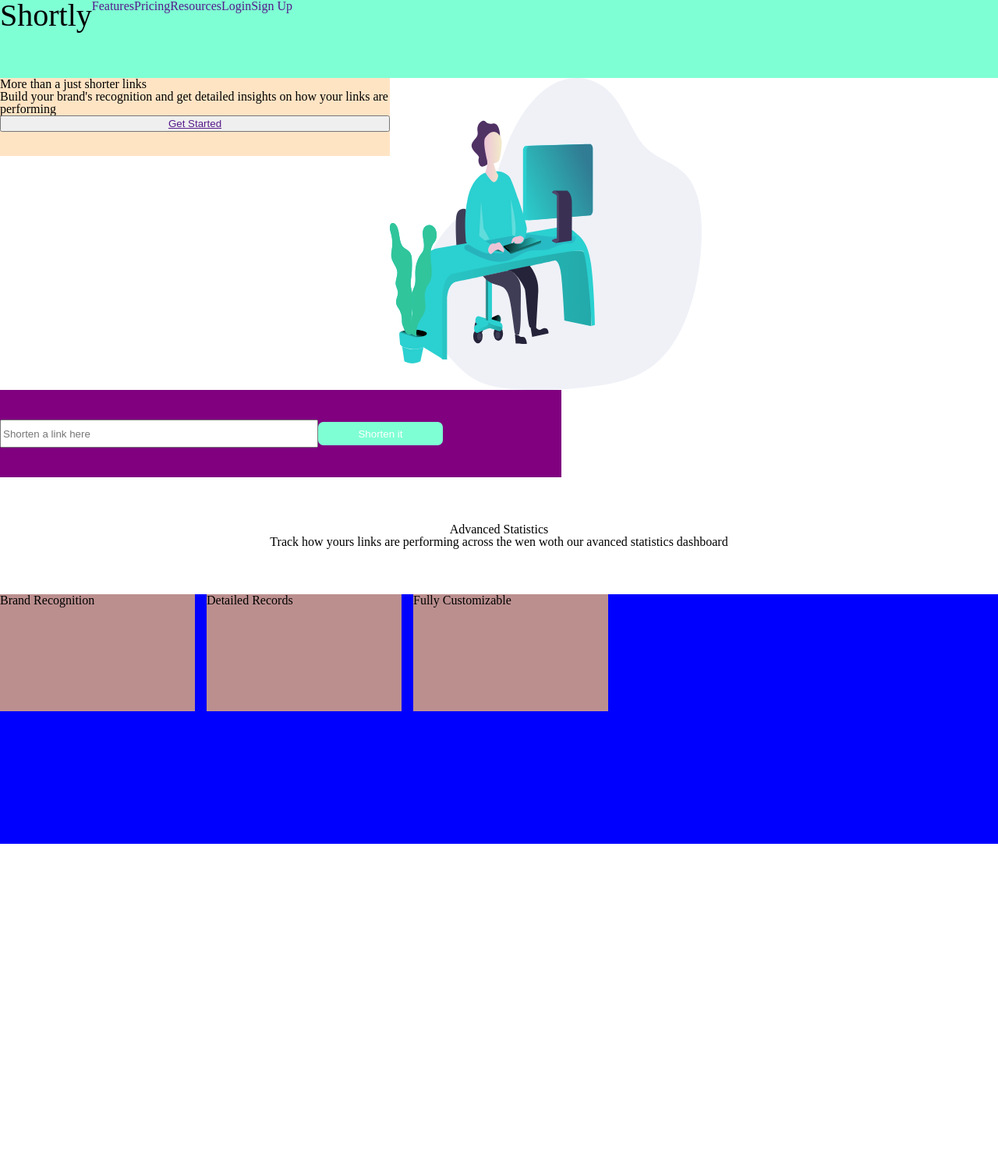
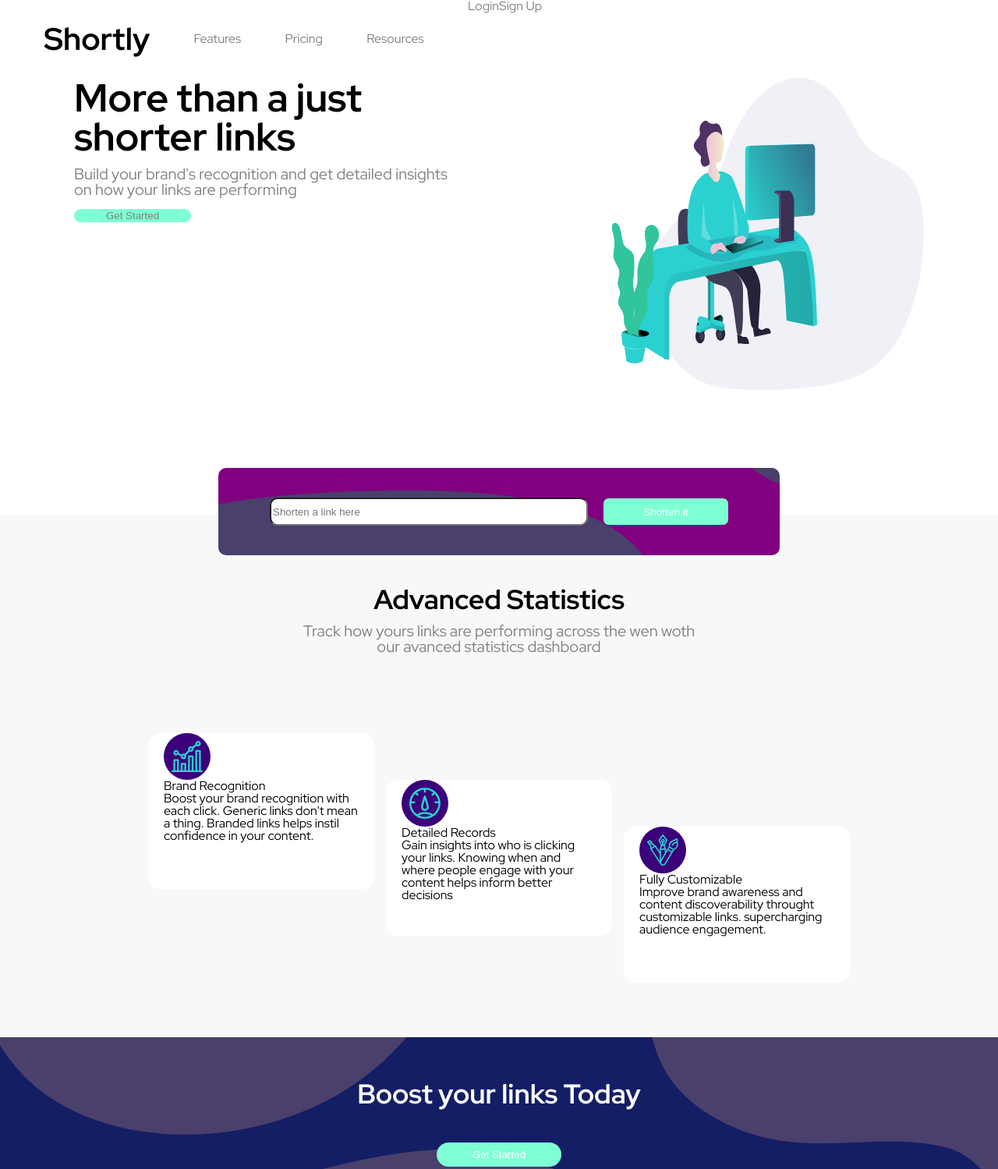
Before and after one commit to MarcosGrandesso/D8-url-shortening-api-master, a plain HTML site: page index.html in a window 1280 px wide. Shown: the top 1499 px of the page at 78% size. Before the commit the page ends 1082 px from the top, so only its background shows below. Drawn offline with Linux system fonts and the light colour scheme.

Commit message:
bastante coisa feita e sigo apanhando nesse flexbox

```diff
--- a/index.html
+++ b/index.html
@@ -1,34 +1,47 @@
 <!DOCTYPE html>
 <html lang="en">
+
 <head>
   <meta charset="UTF-8">
-  <meta name="viewport" content="width=device-width, initial-scale=1.0"> <!-- displays site properly based on user's device -->
+  <meta name="viewport" content="width=device-width, initial-scale=1.0">
+  <!-- displays site properly based on user's device -->
 
   <link rel="icon" type="image/png" sizes="32x32" href="./images/favicon-32x32.png">
   <link rel="stylesheet" href="style.css">
   <link rel="stylesheet" href="reset.css">
+  <link rel="preconnect" href="https://fonts.googleapis.com">
+<link rel="preconnect" href="https://fonts.gstatic.com" crossorigin>
+<link href="https://fonts.googleapis.com/css2?family=Oswald&family=Red+Hat+Display:wght@300;400;500;700&display=swap" rel="stylesheet">
   <title>D8 marcos</title>
 </head>
+
 <body>
 
   <!-- Cabeçalho -->
   <div class="header">
+
+    <div class="head-1">
       <h1 class="titulo-1"> Shortly </h1>
       <a href="" class="ancoras"> Features</a>
       <a href="" class="ancoras"> Pricing</a>
       <a href="" class="ancoras">Resources</a>
-    <a href="" class="ancoras flex-end">Login    </a>
+    </div>
+
+    <div class="head-2">
+      <a href="" class="ancoras flex-end">Login </a>
       <a href="" class="ancoras flex-end"> Sign Up</a>
+
+    </div>
 
   </div>
 
   <!-- conteudo 1 -->
   <div class="flex-direction-row">
     <div class="conteudo-1">
-      <h1>More than a just shorter links  </h1>
-      <p>Build your brand's recognition and get detailed insights on how your links are performing</p>
+      <h1 class="titulo-2">More than a just shorter links </h1>
+      <p class="paragrafo margin-2">Build your brand's recognition and get detailed insights on how your links are performing</p>
 
-      <button> <a href="">Get Started</a> </button>
+      <button class="button-3"> <a href="">Get Started</a> </button>
     </div>
 
     <div class="img-1">
@@ -37,28 +50,94 @@
   </div>
 
   <!-- encurtador de link -->
-
+<div class="encurtador-flex">
   <div class="encurtador">
     <input type="text" placeholder="Shorten a link here" class="input-1">
     <button class="button-1"> Shorten it</button>
   </div>
 
+</div>
+
   <!-- advanced statistics txt-->
   <div class="advanced-statistics">
-  <h1>Advanced Statistics</h1>
-  <p>Track how yours links are performing across the wen woth our avanced statistics dashboard</p>
+    <h1 class="titulo-3">Advanced Statistics</h1>
+    <p class="paragrafo margin">Track how yours links are performing across the wen woth <br> &nbsp; &nbsp; &nbsp;&nbsp;&nbsp;&nbsp;&nbsp;&nbsp;&nbsp;&nbsp;&nbsp;&nbsp;&nbsp;&nbsp;&nbsp;&nbsp;&nbsp; &nbsp; our avanced statistics dashboard</p>
   </div>
 
   <!-- 3 divs na diagonal -->
 
 
   <div class="diagonal">
-  <div class="div-diagonal" >Brand Recognition</div>
-  <div class="div-diagonal" >Detailed Records</div>
-  <div class="div-diagonal" > Fully Customizable</div>
+    <div class="div-diagonal">
+      <div class="circulo-icon"> <img src="icon-brand-recognition.svg" alt="" class="icones"> </div>
+      <h1>Brand Recognition</h1>
+      <p>Boost your brand recognition with each click. Generic links don't mean a thing. Branded links helps instil confidence in your content.</p>
+    </div>
+
+
+    <div class="div-diagonal-2">
+      <div class="circulo-icon"> <img src="icon-detailed-records.svg" alt="" class="icones"> </div>
+      <h1>Detailed Records</h1>
+      <p>Gain insights into who is clicking your links. Knowing when and where people engage with your content helps inform better decisions</p>
 
     </div>
 
 
+    <div class="div-diagonal-3">
+      <div class="circulo-icon"> <img src="icon-fully-customizable.svg" alt="" class="icones"> </div>
+      <h1> Fully Customizable</h1>
+<p>Improve brand awareness and content discoverability throught customizable links. supercharging audience engagement.</p>
+    </div>
+
+  </div>
+
+  <!--roda pe roxo-->
+  <div class="roda-pe-roxo">
+    <h1 class="titulo-4"> Boost your links Today </h1>
+    <button class="button-2">Get Started</button>
+  </div>
+
+  <!--roda pé preto -->
+
+  <div class="roda-pe-preto">
+
+
+    <div>
+    </div>
+    <h1>Shortly</h1>
+
+    <div>
+
+
+      <div>
+        <div class="features">
+          <h2> Features</h2>
+          <p>Link Shortening</p>
+          <p>Branded Links</p>
+          <p>Analytics</p>
+        </div>
+
+        <div class="resources">
+          <h2> Resources</h2>
+          <p>Blog</p>
+          <p>Developers</p>
+          <p>Support</p>
+        </div>
+
+        <div class="company">
+          <h2> Company</h2>
+          <p>About</p>
+          <p>Our Team</p>
+          <p>Careers</p>
+          <p>Contact</p>
+        </div>
+   </div>
+
+
+</div>
+
+  </div>
+
 </body>
+
 </html>
--- a/reset.css
+++ b/reset.css
@@ -43,4 +43,6 @@ table {
 
     body,html {height: 100%;
     width: 100%;
-box-sizing: border-box;}
+box-sizing: border-box;
+font-family: 'Oswald', sans-serif;
+font-family: 'Red Hat Display', sans-serif;}
--- a/style.css
+++ b/style.css
@@ -1,57 +1,197 @@
-.header {display: flex;
+
+
+.header {
+  display: flex;
   height: 100px;
-background-color: aquamarine;}
+}
 
-.titulo-1 {font-size: 40px;}
+.head-1 { display: flex;
+width: 600px;
+justify-content: space-evenly;
+align-items: center;}
 
-.ancoras { text-decoration: none;}
+.head-2 {display: flex ;
+}
 
-.flex-end {display: flex;
-justify-content: flex-end;}
+.titulo-1 {
+  font-weight: 600;
+  font-size: 40px;
+}
 
-.conteudo-1 { display: flex;
+a {color: grey;
+  text-decoration: none;}
+
+.flex-end {
+  display: flex;
+  justify-content: flex-end;
+}
+
+.conteudo-1 {
+  display: flex;
   flex-direction: column;
-width:500px ;
-background-color: bisque;
-height: 100px;}
+  width: 500px;
+  height: 100px;
+}
 
-.img-1 { display: flex;
-flex-direction: row;}
+.img-1 {
+  display: flex;
+  flex-direction: row;
+}
 
-.flex-direction-row { display: flex;
-flex-direction: row;}
+.flex-direction-row {
+  display: flex;
+  flex-direction: row;
+  justify-content: space-around;
+  margin-bottom: 100px;
+}
 
-.imagem-1 {width: 25em;
-height: 25em;}
+.imagem-1 {
+  width: 25em;
+  height: 25em;
+}
 
-.encurtador { background-color: purple;
+.encurtador {
+  background-color: purple;
   width: 45em;
   height: 7em;
-display: flex;}
+  display: flex;
+  background-image: url(/bg-shorten-desktop.svg);
+  border-radius: 10px;
+  display: flex;
+  justify-content: center;
+  gap: 20px;
 
-.input-1 {width: 30em;
+}
+
+.encurtador-flex {display: flex;
+  justify-content: center;
+  height: 60px;
+}
+
+.input-1 {
+  width: 30em;
   height: 2.3em;
-align-self: center;}
+  align-self: center;
+  border-radius: 10px;
+}
 
-.button-1 {width: 12em;
+.button-1 {
+  width: 12em;
+  height: 2.49em;
+  background-color: aquamarine;
+  border: none;
+  color: white;
+  border-radius: 0.5em;
+  align-self: center;
+}
+
+.advanced-statistics {
+  display: flex;
+  flex-direction: column;
+  align-items: center;
+  justify-content: center;
+  height: 150px;
+  background-color: rgba(215, 214, 214, 0.175);
+  padding-top: 60px;
+}
+
+.diagonal {
+  display: flex;
+  gap: 15px;
+  background-color: rgba(215, 214, 214, 0.175);
+  height: 20em;
+  justify-content: center;
+  padding: 70px 0px;
+}
+
+
+.roda-pe-roxo {
+  height: 15em;
+  background-color: rgb(19, 30, 101);
+  display: flex;
+flex-direction: column;
+background-image: url(bg-boost-desktop.svg);
+text-align: center;
+
+
+
+}.button-2 { width: 12em;
     height: 2.3em;
     background-color: aquamarine;
     border: none;
     color: white;
-border-radius: 0.5em;
-align-self: center;}
+    border-radius: 1.5em;
+    align-self: center;
+    height: 10x;
 
-.advanced-statistics {display: flex;
-    flex-direction: column;
-align-items: center;
+}
+
+.roda-pe-preto {display: flex;
+background-color: blanchedalmond;
+width: 100%;
+justify-content: space-around;}
+
+.features {flex-direction: row;}
+
+.titulo-2 {font-size: 50px;
+font-weight: bold;}
+
+.titulo-3 {font-size: 35px;
+  font-weight: 600;}
+
+.paragrafo {color: grey;
+  font-size: 20px;}
+
+  .button-3 {width: 150px;
+  border: none;
+background-color: aquamarine;
+border-radius: 30px;
+}
+
+.div-diagonal {
+  width: 250px;
+  height: 200px;
+  padding: 0 20px;
+  background-color: white;
+
+  border-radius: 15px;
+}
+
+.div-diagonal-2 {
+  width: 250px;
+  height: 200px;
+  background-color: white;
+align-self: center;
+border-radius: 15px;
+padding: 0 20px;}
+
+.div-diagonal-3 {
+  padding: 0 20px;
+  width: 250px;
+  height: 200px;
+  background-color: white;
+  align-self: flex-end;
+  border-radius: 15px;
+}
+
+.titulo-4 {color: white;
+font-size: 35px;
+font-weight: 600;
+padding: 45px;
+padding-top: 55px;}
+
+.circulo-icon {background-color: rgb(59, 0, 122);
+width: 60px;
+height: 60px;
+border-radius: 100%;
+display: flex;
 justify-content: center;
-height: 150px;}
+    align-items: center;}
 
-.diagonal {display: flex;
-gap: 15px;
-background-color: blue;
-height: 20em;}
+.icones {width: 40px;
+height: 40px;}
 
-.div-diagonal {width: 250px;
-height: 150px;
-background-color: rosybrown; ;}
+.margin { margin-top: 13px;}
+
+.margin-2 { margin-top: 13px;
+margin-bottom: 15px;}
```
Also changed, not shown: bg-boost-desktop.svg (added), bg-shorten-desktop.svg (added), icon-brand-recognition.svg (added), icon-detailed-records.svg (added), icon-fully-customizable.svg (added). Lines whose indentation alone changed are shown as unchanged.
